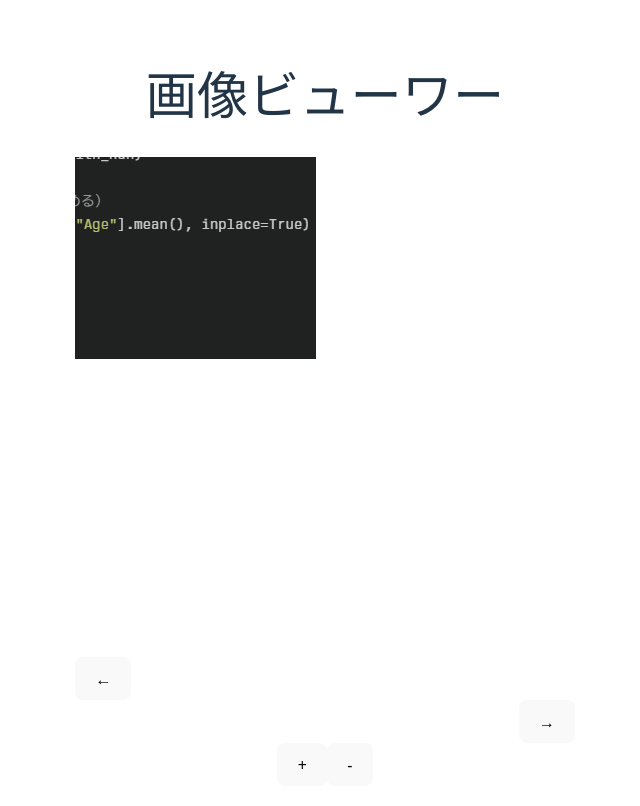
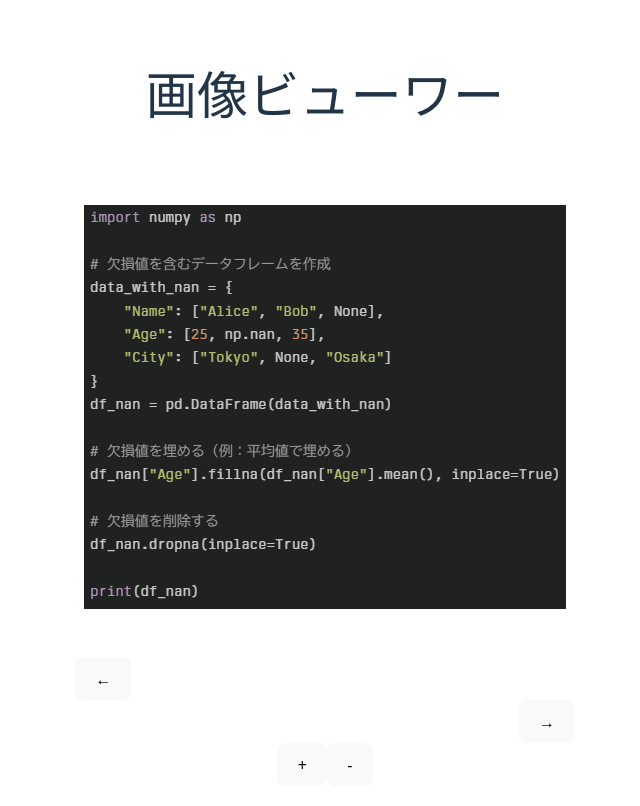
Before and after one commit to Haru81/illust-viewer, a React (Vite) app: page / in a window 1280 px wide. Shown: the top 806 px of the page, without its empty margins (315-955 px from the left). Built offline with nearby package versions, Linux system fonts and the light colour scheme.

Commit message:
[Fix]画像サイズがキャンバスサイズに収まるように修正

```diff
--- a/src/components/IllustDisplay.tsx
+++ b/src/components/IllustDisplay.tsx
@@ -16,6 +16,35 @@ const IllustDisplay = forwardRef<HTMLCanvasElement, Props>(({ src, scale, setSca
     const [lastPos, setLastPos] = useState({ x: 0, y: 0 });
 
     useEffect(() => {
+        const canvas = canvasRef.current;
+        if (!canvas) return;
+
+        const ctx = canvas.getContext('2d');
+        if (!ctx) return;
+
+        const img = new Image();
+        img.src = src;
+        img.onload = () => {
+            const scaleX = canvas.width / img.width;
+            const scaleY = canvas.height / img.height;
+            const initScale = Math.min(scaleX, scaleY, 1);
+            setScale(initScale);
+
+            setOffset({
+                x: canvas.width / 2,
+                y: canvas.height / 2
+            });
+
+            ctx.setTransform(1, 0, 0, 1, 0, 0);
+            ctx.clearRect(0, 0, canvas.width, canvas.height);
+
+            ctx.translate(canvas.width / 2, canvas.height / 2);
+            ctx.scale(initScale, initScale);
+            ctx.drawImage(img, -img.width / 2, -img.height / 2);
+        };
+    }, [src, setScale, setOffset]);
+
+        useEffect(() => {
         const canvas = canvasRef.current;
         if (!canvas) return;
 
@@ -61,19 +90,6 @@ const IllustDisplay = forwardRef<HTMLCanvasElement, Props>(({ src, scale, setSca
         return () => canvas.removeEventListener('wheel', hWheel);
     }, [scale, offset, setScale, setOffset]);
 
-    useEffect(() => {
-      setTimeout(() => {
-        const canvas = canvasRef.current;
-        if (canvas) {
-          setOffset({
-            x: canvas.width / 2,
-            y: canvas.height / 2,
-          });
-        }
-      }, 0);
-    }, [setOffset]);
-
-
     const hMouseDown = (e: React.MouseEvent) => {
         setDragging(true);
         setLastPos({ x: e.clientX, y: e.clientY });
```
